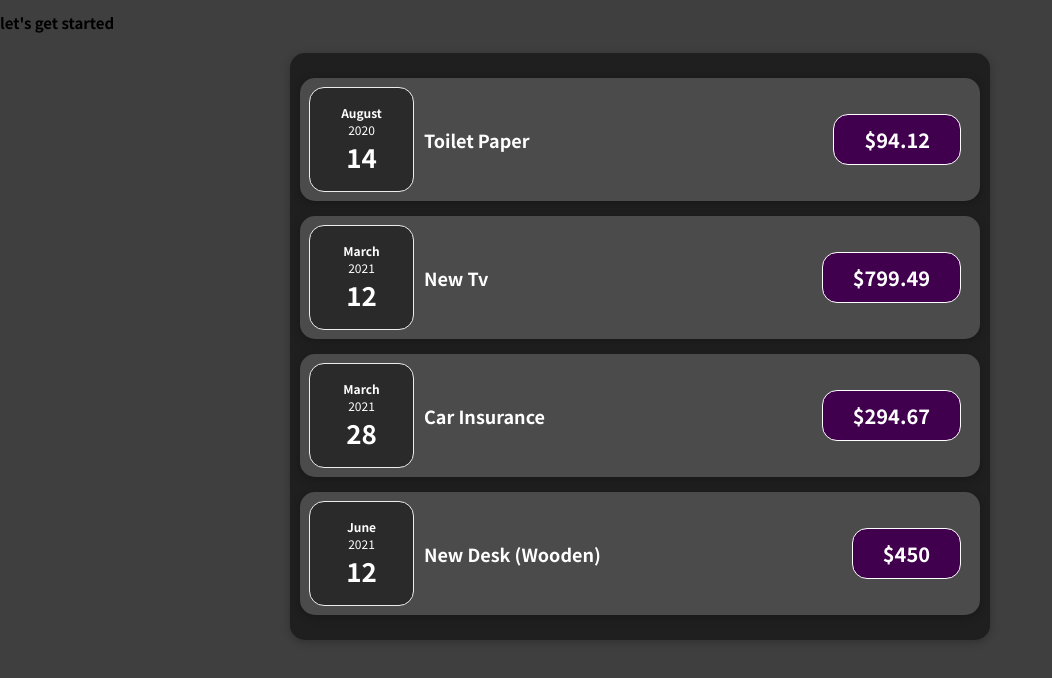
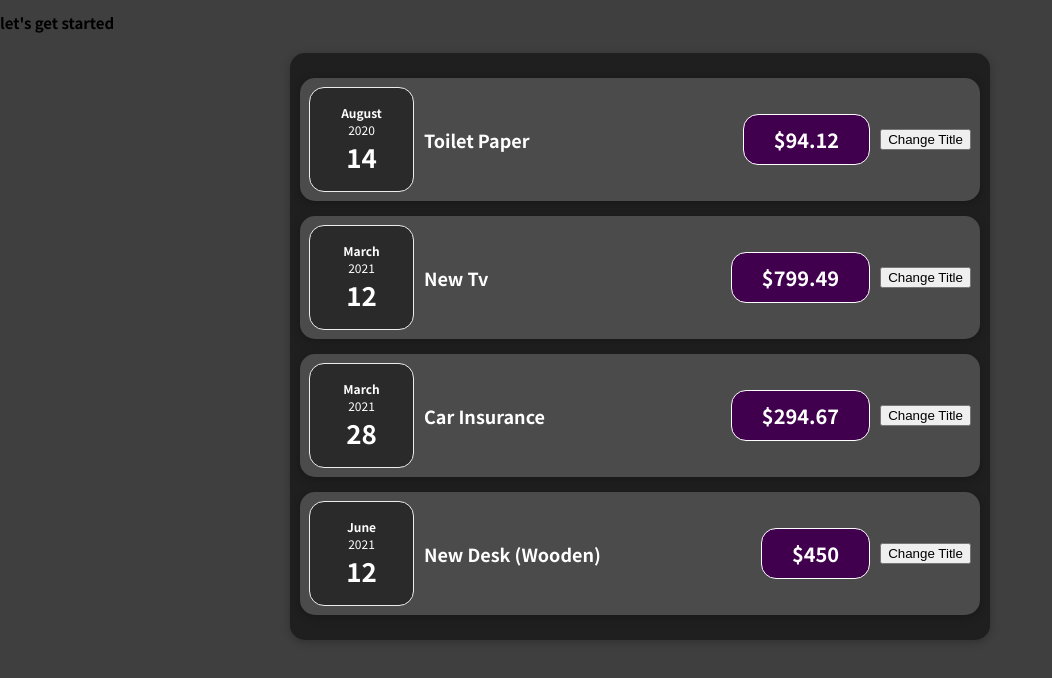
Before and after one commit to StrongMind0/React.-Expenses-App, a React (Create React App) app: page / in a window 1280 px wide. Shown: the top 678 px of the page, without its empty margins (0-1052 px from the left). Built offline with nearby package versions, Linux system fonts and the light colour scheme.

Commit message:
Adding event handler

```diff
--- a/src/App.js
+++ b/src/App.js
@@ -2,7 +2,7 @@
 
 import Expense from './components/Expenses/Expenses';
 
-function App() {
+const App = () => {
   const expense = [
     {
       id: 'el',
--- a/src/components/Expenses/ExpenseDate.js
+++ b/src/components/Expenses/ExpenseDate.js
@@ -2,7 +2,7 @@
 
 import '../Expenses/ExpenseDate.css';
 
-function ExpenseDate(props) {
+const ExpenseDate = (props) => {
     const month = props.date.toLocaleString('en-us', { month: 'long' });
     const year = props.date.getFullYear();
     const day = props.date.toLocaleString('en-us', { day: '2-digit' })
--- a/src/components/Expenses/ExpenseItem.css
+++ b/src/components/Expenses/ExpenseItem.css
@@ -42,7 +42,7 @@
     font-weight: bold;
 }
 
-@media screen and (min-width:600px) {
+@media screen and (min-width:700px) {
     .expense-item__details{
         display: flex;
         flex-direction: row;
--- a/src/components/Expenses/ExpenseItem.js
+++ b/src/components/Expenses/ExpenseItem.js
@@ -4,7 +4,10 @@
 import Card from '../UI/Card';
 import './ExpenseItem.css'
 
-function ExpenseItem(props) {
+const ExpenseItem = (props) => {
+    const clickHandler = () => {
+        console.log('Clicked!!!')
+    }
     return (
         <Card className='expense-item'>
             <ExpenseDate date={props.date}/>
@@ -12,6 +15,7 @@
                 <h2> {props.title} </h2>
                 <div className='expense-item__price'> ${props.amount} </div>
             </div>
+            <button onClick={clickHandler}>Change Title</button>
         </Card>
     );
 }
--- a/src/components/Expenses/Expenses.js
+++ b/src/components/Expenses/Expenses.js
@@ -4,7 +4,7 @@
 import ExpenseItem from "./ExpenseItem"
 import Card from '../UI/Card';
 
-function Expense(props) {
+const Expense =(props)=> {
     const items = props.items;
 
     return (
--- a/src/components/UI/Card.js
+++ b/src/components/UI/Card.js
@@ -2,7 +2,7 @@
 
 import './Card.css'
 
-function Card(props) {
+const Card =(props)=> {
     const classes = 'card ' + props.className;
 
     return (
```
